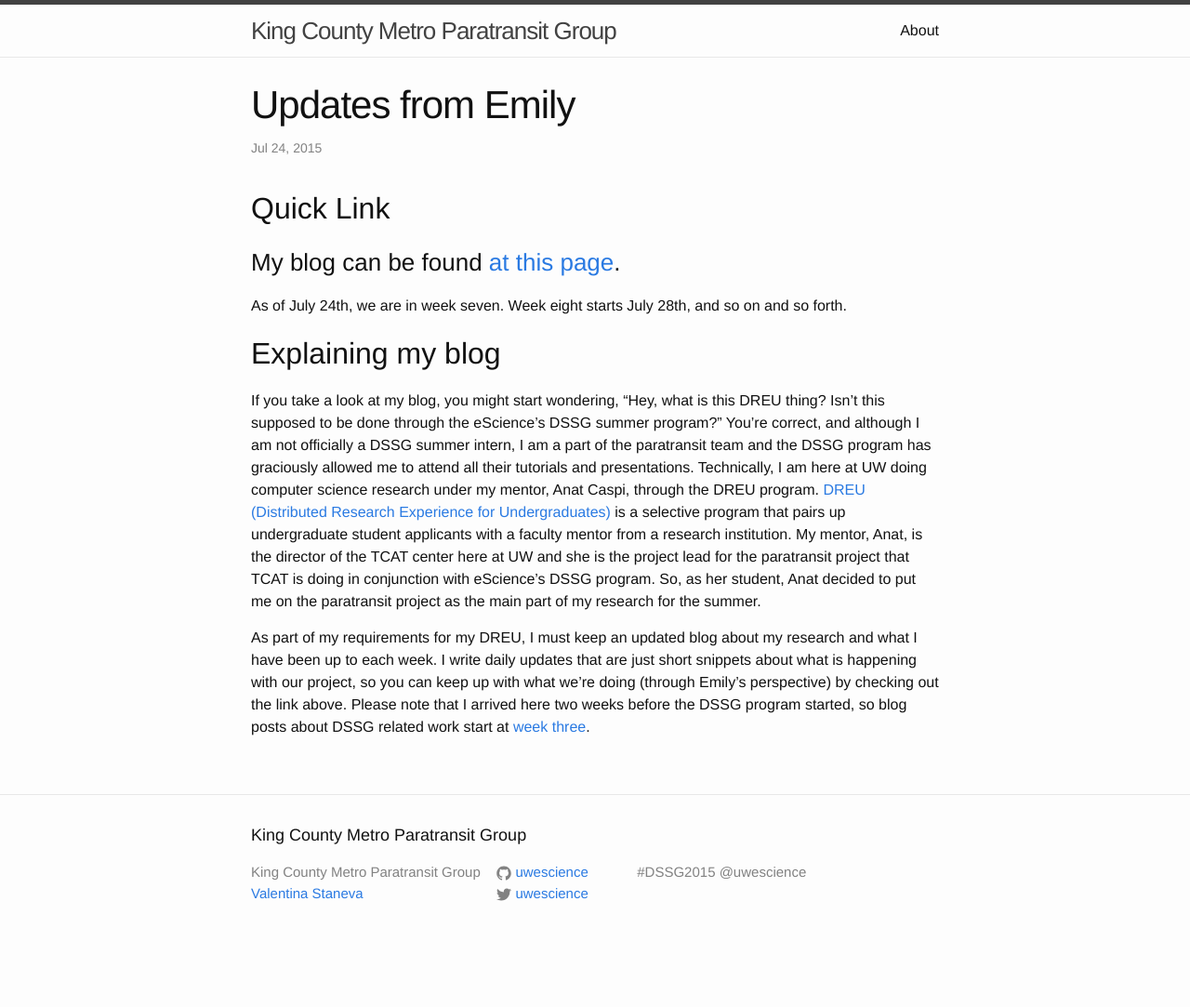
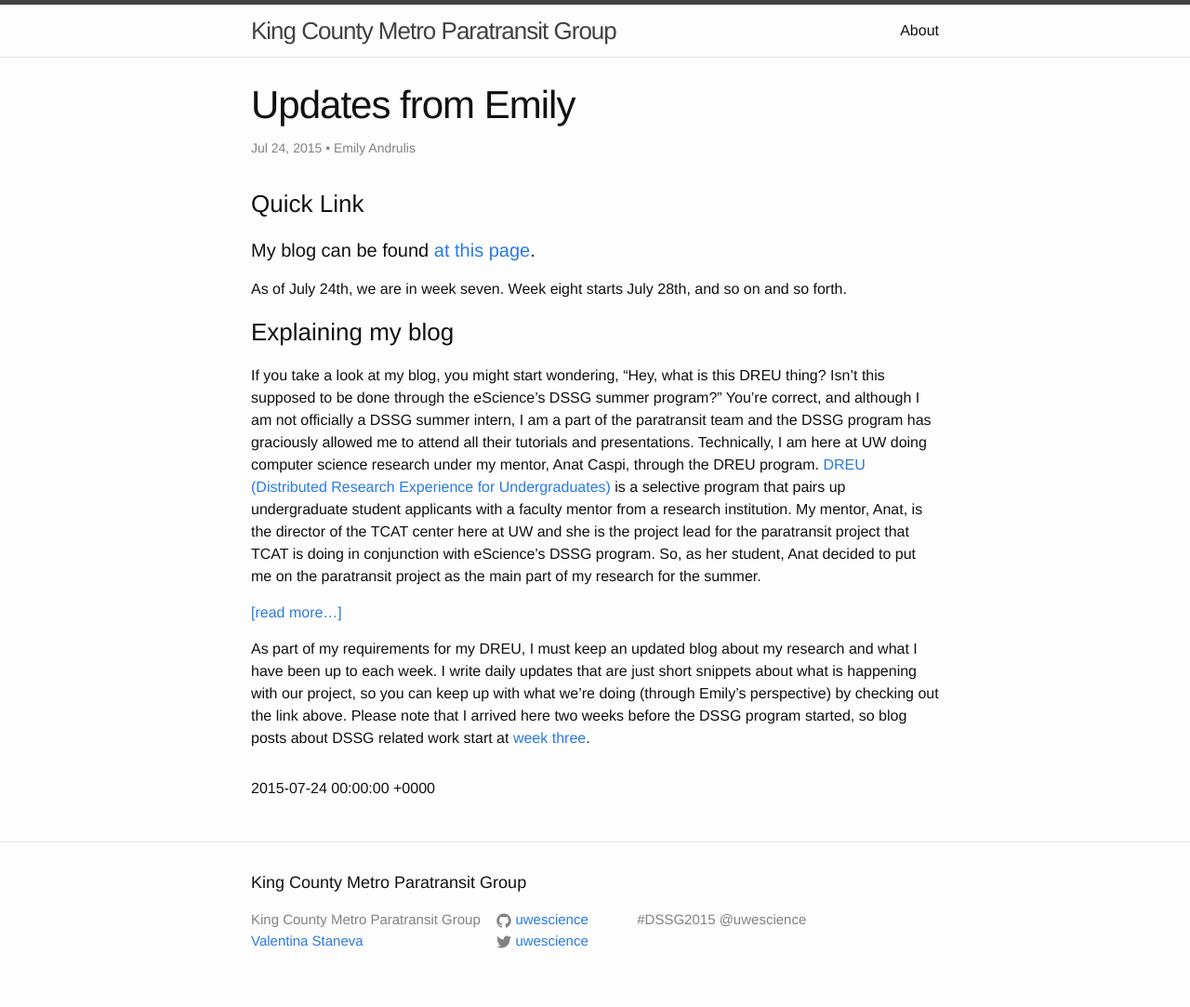
Before and after one commit to DSSG-paratransit/main_repo, a Jekyll site: the page built from _posts/2015-07-24-Updates-from-Emily.md, in a window 1280 px wide. Shown: the whole page at 93% size. Built offline with Jekyll 4.4.1, drawn with Linux system fonts in a browser that asks for light colours; before the commit the page ends 1032 px from its top, so only the background shows below that.

Commit message:
take IV.2

```diff
--- a/_layouts/post.html
+++ b/_layouts/post.html
@@ -12,4 +12,7 @@ layout: default
     {{ content }}
   </article>
 
+  <footer>
+  	<p class="post-footer">{{ page.date }}</p>
+  </footer>
 </div>
--- a/_posts/2015-07-24-Updates-from-Emily.md
+++ b/_posts/2015-07-24-Updates-from-Emily.md
@@ -2,15 +2,16 @@
 layout: post
 title:  "Updates from Emily"
 date:   2015-07-24
+author: "Emily Andrulis"
 ---
 
 
-##Quick Link
+###Quick Link
 
-###My blog can be found [at this page](http://emilydreu.weebly.com/blog.html).
+####My blog can be found [at this page](http://emilydreu.weebly.com/blog.html).
 As of July 24th, we are in week seven. Week eight starts July 28th, and so on and so forth.
 
-##Explaining my blog
+###Explaining my blog
 
 If you take a look at my blog, you might start wondering, "Hey, what is this DREU thing?
 Isn't this supposed to be done through the eScience's DSSG summer program?"
@@ -22,6 +23,8 @@ applicants with a faculty mentor from a research institution. My mentor, Anat, i
 here at UW and she is the project lead for the paratransit project that TCAT is doing in conjunction with eScience's
 DSSG program. So, as her student, Anat decided to put me on the paratransit project as the main part of my research for the summer.
 
+[[read more...]](post.url)
+<!--more-->
 
 As part of my requirements for my DREU, I must keep an updated blog about my research and what I have been up
 to each week. I write daily updates that are just short snippets about what is happening with our project, so
```
Also changed, not shown: _posts/2015-07-17-About-Us.md (+3 -0 lines), _posts/2015-07-24-Plotting-Rides.md (+5 -1 lines).
